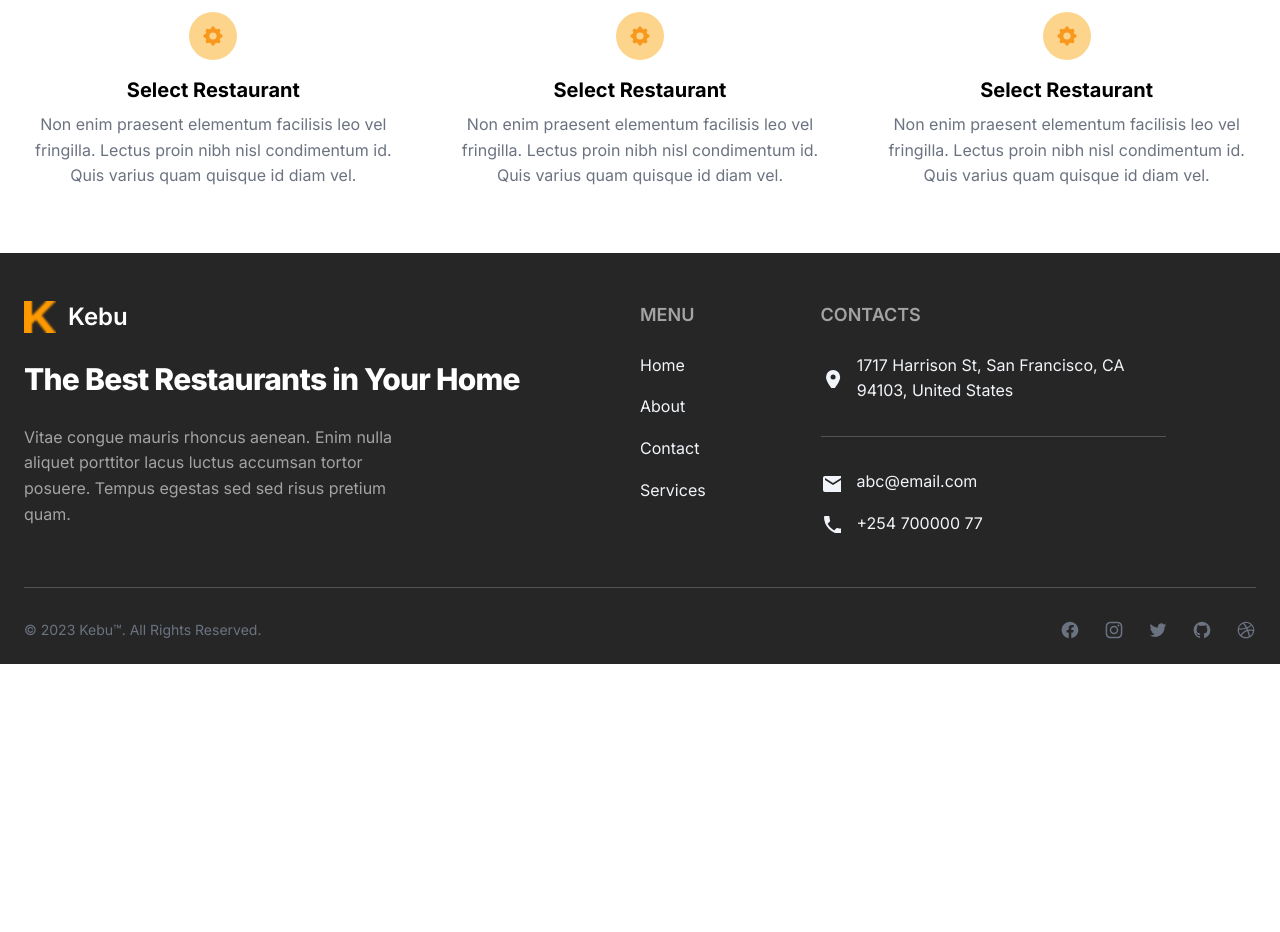
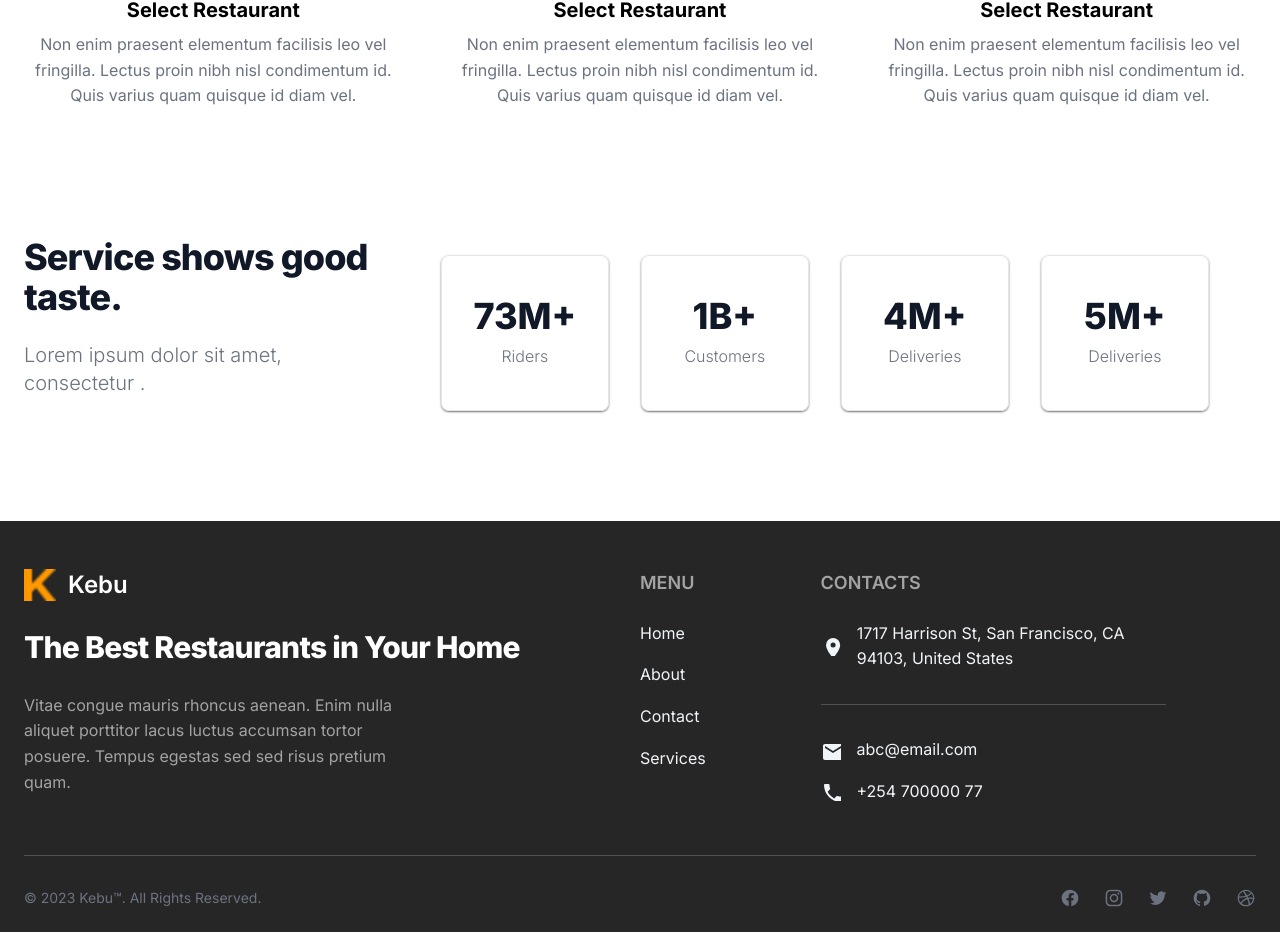
Before and after one commit to eugenewere/landing, a Vue app: page / in a window 1280 px wide. Shown: the part 1070-2002 px from the top of the page. Before the commit the page ends 1734 px from the top, so only its background shows below. Built offline with nearby package versions, Linux system fonts and the light colour scheme.

Commit message:
Update Counter

```diff
--- a/src/App.vue
+++ b/src/App.vue
@@ -4,6 +4,7 @@ import NavBar from "@/components/Menu/NavBar.vue";
 import Hero from "@/components/Hero/Hero.vue";
 import Aboutus from "@/components/AboutUs/AboutUs.vue";
 import Footer from "@/components/Footer/Footer.vue";
+import Counter from "@/components/Counter/Counter.vue";
 </script>
 
 <template>
@@ -11,6 +12,7 @@ import Footer from "@/components/Footer/Footer.vue";
     <NavBar/>
     <Hero/>
     <Aboutus />
+    <Counter />
     <Footer />
   </div>
 
--- /dev/null
+++ b/src/components/Counter/Counter.vue
@@ -0,0 +1,40 @@
+<script setup lang="ts">
+
+</script>
+
+<template>
+  <section class="bg-white dark:bg-gray-900">
+    <div class="max-w-screen-xl px-4 py-8 mx-auto text-center lg:py-16 lg:px-6 flex items-center flex-col  md:flex-row ">
+      <div class=" md:text-left text-center w-100 md:w-[30%] md:mb-0 mb-16">
+        <h2 class=" md:w-100 text-4xl tracking-tight font-extrabold text-gray-900 dark:text-white">Service shows good taste.</h2>
+        <p class="max-w-2xl mt-6 font-light  text-gray-500 lg:mb-8 md:text-lg lg:text-xl dark:text-gray-400">
+          Lorem ipsum dolor sit amet, consectetur .
+        </p>
+      </div>
+      <div class="grid max-w-screen-md gap-8 mx-auto text-gray-900 sm:grid-cols-4 dark:text-white">
+        <div class="counter_card">
+          <dt class="mb-2 text-3xl md:text-4xl font-extrabold">73M+</dt>
+          <dd class="font-light text-gray-500 dark:text-gray-400">Riders</dd>
+        </div>
+        <div class="counter_card">
+          <dt class="mb-2 text-3xl md:text-4xl font-extrabold">1B+</dt>
+          <dd class="font-light text-gray-500 dark:text-gray-400">Customers</dd>
+        </div>
+        <div class="counter_card">
+          <dt class="mb-2 text-3xl md:text-4xl font-extrabold">4M+</dt>
+          <dd class="font-light text-gray-500 dark:text-gray-400">Deliveries</dd>
+        </div>
+        <div class="counter_card">
+          <dt class="mb-2 text-3xl md:text-4xl font-extrabold">5M+</dt>
+          <dd class="font-light text-gray-500 dark:text-gray-400">Deliveries</dd>
+        </div>
+      </div>
+    </div>
+  </section>
+</template>
+
+<style scoped>
+.counter_card {
+  @apply flex flex-col items-center justify-center border border-neutral-200 rounded-lg p-3 md:p-10 px-10 shadow-sm shadow-neutral-500
+}
+</style>
--- a/src/components/Footer/Footer.vue
+++ b/src/components/Footer/Footer.vue
@@ -1,5 +1,5 @@
 <template>
-  <footer class="p-4  sm:p-6 bg-neutral-800">
+  <footer class="p-4 mt-7  sm:p-6 bg-neutral-800">
     <div class="mx-auto max-w-screen-xl pt-6">
       <div class="md:flex md:justify-between">
         <div class="mb-6 md:mb-0 lg:w-[50%]">
@@ -7,7 +7,7 @@
             <img src="@/assets/image/favicon/favicon-16.png" class="mr-3 h-8" alt="FlowBite Logo"/>
             <span class="self-center text-2xl font-semibold whitespace-nowrap text-white">Kebu</span>
           </a>
-          <h5 class="py-7 text-4xl font-extrabold tracking-tight leading-none md:text-2xl xl:text-3xl text-white">
+          <h5 class="py-7 sm:text-2xl text-xl font-extrabold tracking-tight leading-none md:text-2xl xl:text-3xl text-white">
             The Best Restaurants in Your Home
           </h5>
           <p class="pb-7 w-[60%] text-neutral-400">
--- a/src/components/Hero/Hero.vue
+++ b/src/components/Hero/Hero.vue
@@ -1,8 +1,8 @@
 <template>
-  <section class="bg-white h-[100vh] dark:bg-gray-900 flex items-center justify-center">
+  <section class="bg-white h-[90vh] dark:bg-gray-900 flex items-center justify-center">
     <div class="grid max-w-screen-xl px-4 py-8 mx-auto my-auto lg:gap-8 xl:gap-0 lg:py-16 lg:grid-cols-12">
       <div class="mr-auto place-self-center lg:col-span-7">
-        <h1 class="max-w-2xl mb-4 text-4xl font-extrabold tracking-tight leading-none md:text-5xl xl:text-6xl dark:text-white">
+        <h1 class="max-w-2xl mb-4 text-5xl font-extrabold sm:text-center md:text-left tracking-tight leading-none md:text-5xl xl:text-6xl dark:text-white">
           The Best Restaurants In Your Home.
         </h1>
         <p class="max-w-2xl mb-6 font-light text-gray-500 lg:mb-8 md:text-lg lg:text-xl dark:text-gray-400">
--- a/src/components/Menu/NavBar.vue
+++ b/src/components/Menu/NavBar.vue
@@ -8,7 +8,7 @@ onMounted(() => {
 </script>
 
 <template>
-  <nav class="bg-white border-gray-200 dark:bg-gray-900 w-full">
+  <nav class="bg-white border-gray-200 dark:bg-gray-900 w-full sticky top-0">
     <div class="max-w-screen-xl flex flex-wrap items-center justify-between mx-auto p-4">
       <a href="https://flowbite.com/" class="flex items-center space-x-3 rtl:space-x-reverse">
         <img src="@/assets/image/favicon/favicon-16.png" class="h-8" alt="Kebu"/>
```
